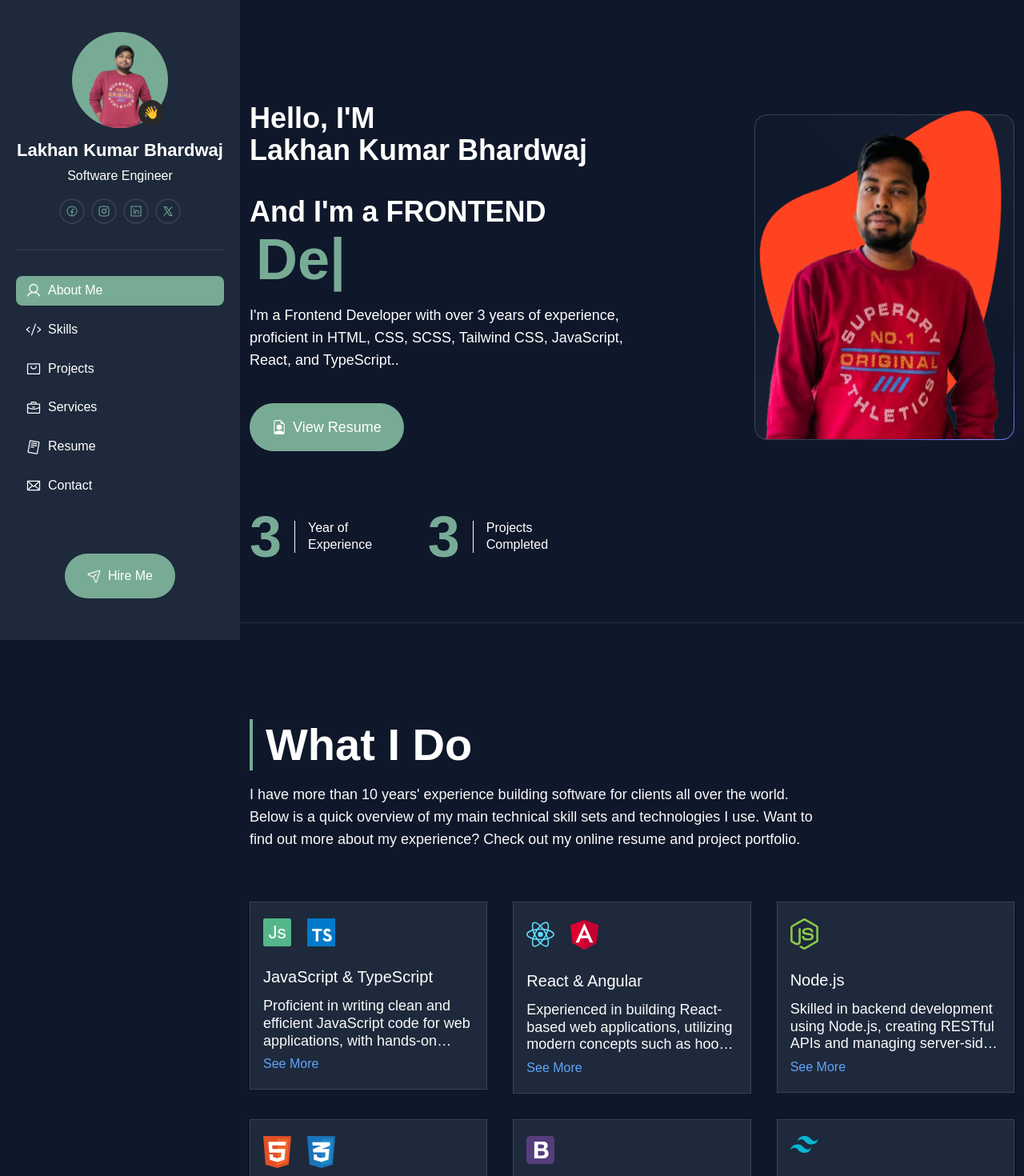
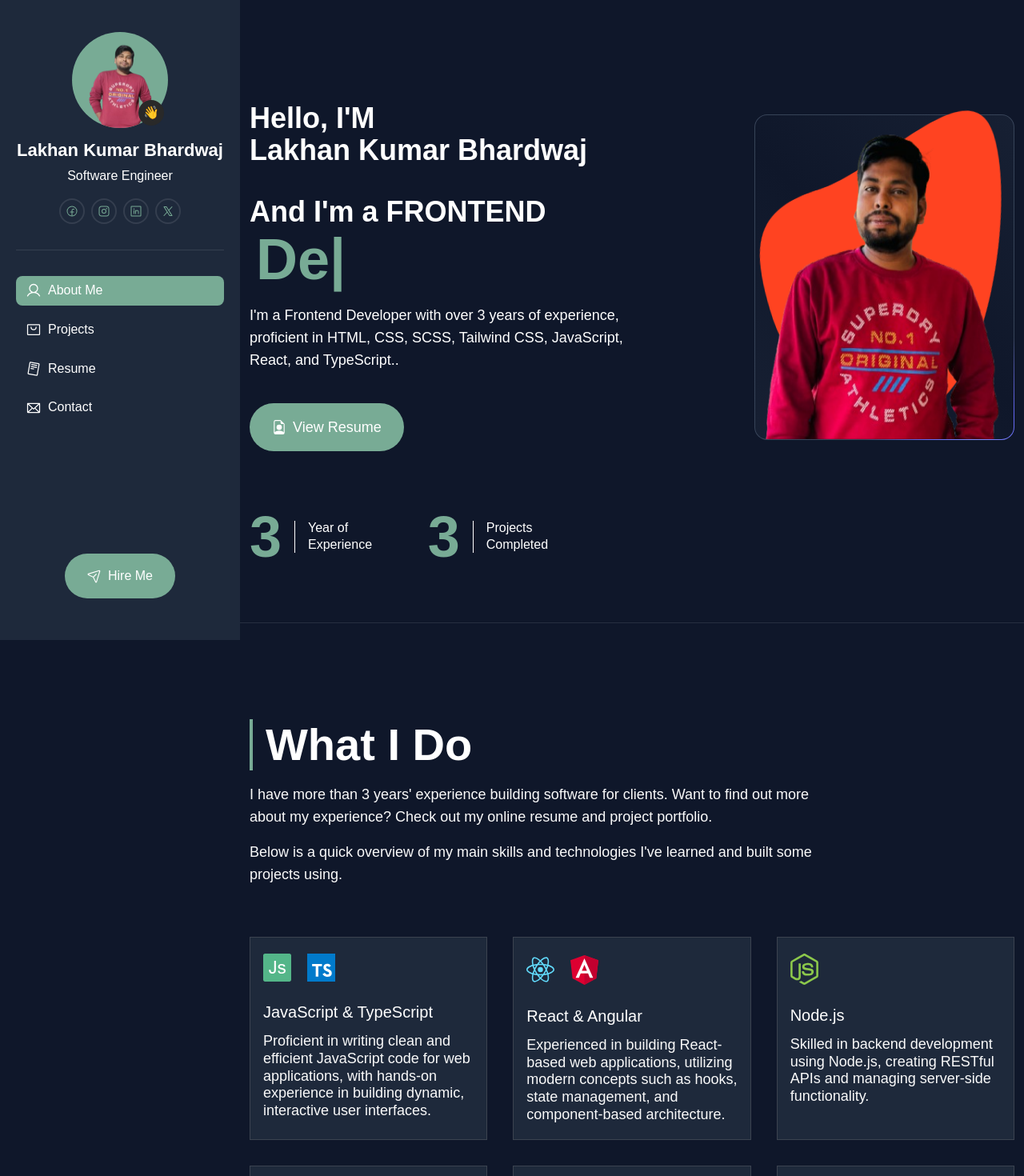
Before and after one commit to LakhanKBhardwaj/My_Portfolio, a Next.js app: page / in a window 1280 px wide. Shown: the top 1470 px of the page at 80% size. Built offline with nearby package versions, Linux system fonts and the light colour scheme.

Commit message:
Create new folder of about section and move the files and some sheard file are move in sheard folder like header, footerand sidebar.

```diff
--- a/public/data/data.json
+++ b/public/data/data.json
@@ -2,11 +2,9 @@
   "menu": [
 
       { "id": 1, "name": "About Me", "path": "/", "icon": "ph-user" },
-      { "id": 2, "name": "Skills", "path": "#skills", "icon": "ph-code" },
-      { "id": 3, "name": "Projects", "path": "#projects", "icon": "ph-shopping-bag" },
-      { "id": 4, "name": "Services", "path": "#services", "icon": "ph-briefcase" },
-      { "id": 5, "name": "Resume", "path": "#resume", "icon": "ph-read-cv-logo" },
-      { "id": 6, "name": "Contact", "path": "#contact", "icon": "ph-envelope" }
+      { "id": 2, "name": "Projects", "path": "/projectDetails", "icon": "ph-shopping-bag" },
+      { "id": 3, "name": "Resume", "path": "#resume", "icon": "ph-read-cv-logo" },
+      { "id": 4, "name": "Contact", "path": "#contact", "icon": "ph-envelope" }
   ],
 
   "socialMedia": [
--- a/src/components/pages/About.tsx
+++ b/src/components/pages/AboutSection/About.tsx
@@ -1,10 +1,10 @@
 import React, { FC, useEffect, useRef, useState } from 'react';
 import { Typed } from 'react-typed';
 import Image from 'next/image';
-import BackImage from '../../../public/Images/pattern.png';
-import MyPic from '../../../public/Images/Lakhan1.png';
+import BackImage from '../../../../public/Images/pattern.png';
+import MyPic from '../../../../public/Images/Lakhan1.png';
 import { ResumeSvgIcons } from '@/SvgIcons/svgIcons';
-import Projects from '../../../public/data/project.json'
+import Projects from '../../../../public/data/project.json'
 
 
 export const About: FC = () => {
--- a/src/components/pages/Projects.tsx
+++ b/src/components/pages/AboutSection/Projects.tsx
@@ -1,6 +1,6 @@
 import Image from 'next/image'
 import React, { FC } from 'react'
-import projectData from '../../../public/data/project.json'
+import projectData from '../../../../public/data/project.json'
 import { ArrowUpRight } from '@phosphor-icons/react'
 import { useRouter } from 'next/router';
 import Link from 'next/link'
--- a/src/components/pages/Skills.tsx
+++ b/src/components/pages/AboutSection/Skills.tsx
@@ -2,12 +2,11 @@ import React, { FC, useEffect, useState } from 'react'
 import AOS from 'aos';
 import "aos/dist/aos.css";
 import Image from 'next/image';
-import SkillData from '../../../public/data/data.json'
+import SkillData from '../../../../public/data/data.json'
 import { ResumeSvgIcons } from '@/SvgIcons/svgIcons';
 import { ArrowRight } from '@phosphor-icons/react';
 
 export const Skills: FC = () => {
-    const [showFullText, setShowFullText] = useState(false);
     const [circleStyle, setCircleStyle] = useState({});
     const [animationClass, setAnimationClass] = useState("");
 
@@ -48,9 +47,6 @@ export const Skills: FC = () => {
     }, []);
 
 
-    const toggleText = () => {
-        setShowFullText(!showFullText);
-    };
     return (
         <>
             <section id={'skills'} className='pt-[50px] md:pt-[60px] lg:pt-[120px] pb-[50px] md:pb-[60px] lg:pb-[120px]'>
@@ -61,32 +57,25 @@ export const Skills: FC = () => {
                                 <div className='w-1 h-10 sm:h-14 lg:h-16 bg-mediumTealGreen'></div>
                                 <h1 className='text-4xl sm:text-5xl lg:text-[56px] font-semibold text-white ml-2'>What I Do</h1>
                             </div>
-                            <p className='text-base lg:text-lg text-white250 mt-2 lg:mt-4'>I have more than 10 years' experience building software for clients all over the world. Below is a quick overview of my main technical skill sets and technologies I use. Want to find out more about my experience? Check out my  online resume and project portfolio.</p>
+                            <p className='text-base lg:text-lg text-white250 mt-2 lg:mt-4'>I have more than 3 years' experience building software for clients. Want to find out more about my experience? Check out my  online resume and project portfolio.</p>
+                            <p className='text-base lg:text-lg text-white250 mt-2 lg:mt-4'>Below is a quick overview of my main skills and technologies I've learned and built some projects using. </p>
                         </div>
                     </div>
                     <div className='grid grid-cols-1 gap-4 sm:grid-cols-2 md:grid-cols-3 lg:grid-cols-2 xl:grid-cols-3 2xl:grid-cols-4 lg:gap-8'>
                         {SkillData.skills.map((skill) => (
-                            <div key={skill.id} data-aos='fade-up' data-aos-duration={skill.duration} className="rounded-sm ">
-                                <div className='px-4 py-5 bg-slate-800 border-[1px] border-skillsBoxBorder transition-all'>
-                                    <div className='flex items-center gap-5'>
+                            <div key={skill.id} data-aos="fade-up" data-aos-duration={skill.duration} className="rounded-sm">
+                                <div className="px-4 py-5 bg-slate-800 border-[1px] border-skillsBoxBorder transition-all h-full">
+                                    <div className="flex items-center gap-5">
                                         <Image src={`/svgImage/${skill.icon1}`} width={35} height={35} alt={skill.title} />
-                                        {skill.icon2 && (
-                                            <Image src={`/svgImage/${skill.icon2}`} width={35} height={35} alt={skill.title} />
-                                        )}
+                                        {skill.icon2 && <Image src={`/svgImage/${skill.icon2}`} width={35} height={35} alt={skill.title} />}
                                     </div>
-                                    <h4 className='text-base sm:text-lg lg:text-xl leading-[120%] font-medium mt-3 md:mt-6 mb-2 md:mb-3 text-white'>{skill.title}</h4>
-                                    <p
-                                        className={`text-base md:text-lg md:leading-[120%] text-white250 ${showFullText ? '' : 'sm:line-clamp-3'
-                                            }`}
-                                    >
+                                    <h4 className="text-base sm:text-lg lg:text-xl leading-[120%] font-medium mt-3 md:mt-6 mb-2 md:mb-3 text-white">
+                                        {skill.title}
+                                    </h4>
+                                    <p className={`text-base md:text-lg md:leading-[120%] text-white250`}>
                                         {skill.description}
                                     </p>
-                                    <button
-                                        onClick={toggleText}
-                                        className="text-blue-400 hover:underline mt-2 hidden sm:block"
-                                    >
-                                        {showFullText ? 'See Less' : 'See More'}
-                                    </button>
+
                                 </div>
                             </div>
                         ))}
@@ -105,7 +94,7 @@ export const Skills: FC = () => {
                             <div className='overflow-hidden relative inline-block rounded-[50px]'>
                                 <span style={circleStyle} className={`rounded-full absolute left-0 top-0 w-0 h-0 ml-0 mt-0 pointer-events-none duration-500 ${animationClass}`}></span>
                                 <a href="#"
-                                    className="inline-block bg-mediumTealGreen text-white font-medium text-lg min-w-[120px] w-max text-center transition duration-700 no-underline px-7 py-4 z-[100000]"
+                                    className="inline-block bg-mediumTealGreen text-white font-medium text-lg min-w-[120px] w-max text-center transition duration-700 no-underline px-5 py-4 z-[100000]"
                                     onMouseEnter={handleMouseEnter}
                                     onMouseLeave={handleMouseLeave}
                                 >
--- a/src/pages/projectDetails/index.tsx
+++ b/src/pages/projectDetails/index.tsx
@@ -1,8 +1,8 @@
 import React, { useState } from 'react'
 import { NextPage } from 'next';
-import { Header } from '@/components/pages/Header'
-import { Sidebar } from '@/components/pages/Sidebar'
-import { Preloader } from '@/components/pages/Preloader'
+import { Header } from '@/components/shared/Header'
+import { Sidebar } from '@/components/shared/Sidebar'
+import { Preloader } from '@/components/shared/Preloader'
 
 
 
```
Also changed, not shown: src/pages/index.tsx (+6 -6 lines), src/components/shared/Footer.tsx (renamed from src/components/pages/Footer.tsx), src/components/shared/Header.tsx (renamed from src/components/pages/Header.tsx), src/components/shared/Preloader.tsx (renamed from src/components/pages/Preloader.tsx), src/components/shared/Sidebar.tsx (renamed from src/components/pages/Sidebar.tsx). Lines whose indentation alone changed are shown as unchanged.
